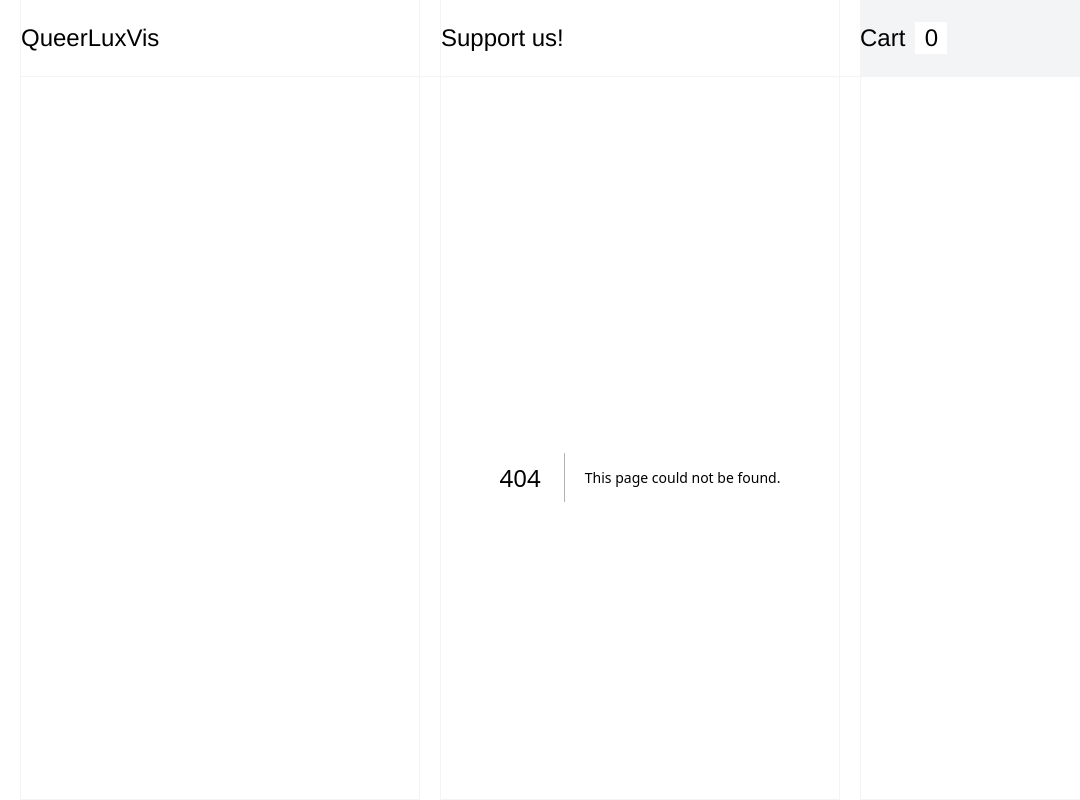
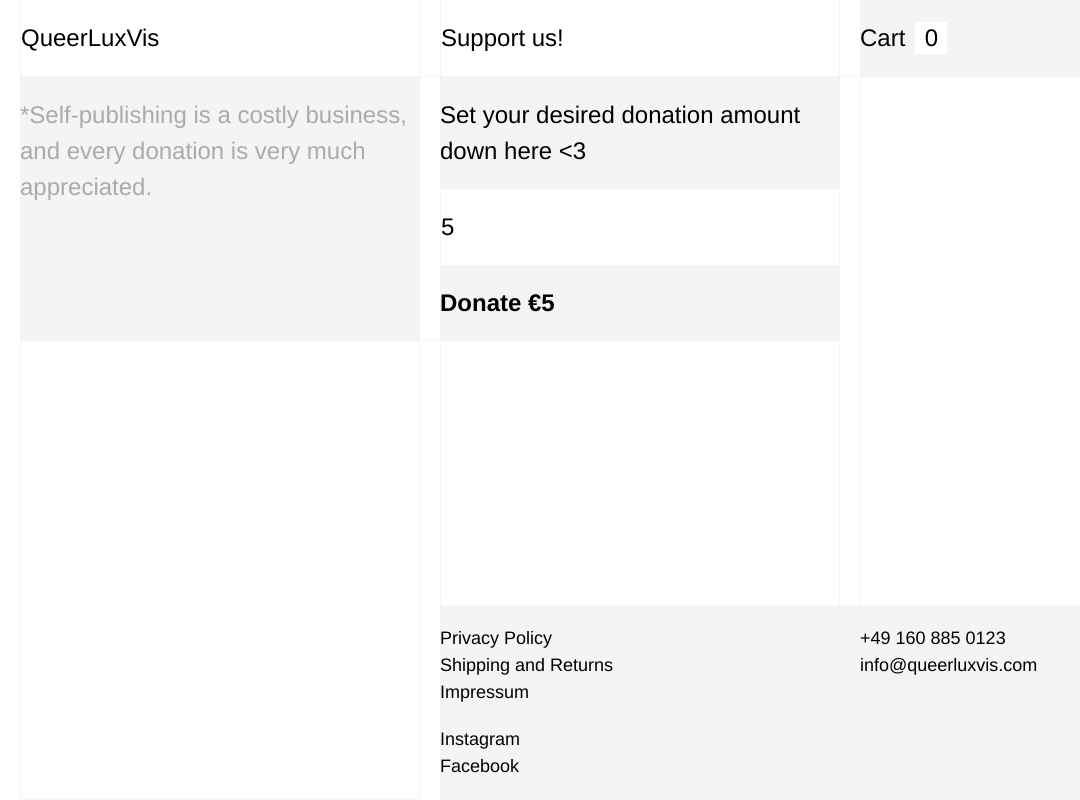
Before and after one commit to kostia2231/queerluxvis, a Next.js app: page /donation in a window 1280 px wide. Before the commit this address had no page. Shown: the top 800 px of the page, without its empty margins (0-1080 px from the left). Built offline with nearby package versions, Linux system fonts and the light colour scheme.

Commit message:
cart add fix; donation page created

```diff
--- a/components/Cart.tsx
+++ b/components/Cart.tsx
@@ -1,63 +1,55 @@
 'use client'
 
-import type { CartProps, CartProduct } from "../types"
+import type { CartProduct } from "../types"
 import { motion, AnimatePresence } from "motion/react"
-import { useState, useEffect, useRef } from "react"
-import useStore from "../store/store"
+import { useEffect, useRef, useState } from "react"
 import useCartStore from "../store/store"
 import Image from "next/image"
-import { createCart } from "../lib/shopifyCart";
+import { createCart } from "../lib/shopifyCart"
 
-export default function Cart({
-  toggleCartAction,
-  isClosed,
-}: CartProps) {
-  const [isVisible, setIsVisible] = useState(!isClosed)
+export default function Cart() {
   const cartRef = useRef<HTMLDivElement>(null)
-  const cart: CartProduct[] = useStore(state => state.cart)
-  const totalPrice: number = useStore((state) => state.getTotalPrice())
-  const addItem = useCartStore((state) => state.addItem)
-  const removeItem = useCartStore((state) => state.removeItem)
-  const [loading, setLoading] = useState(false);
-  const items = useCartStore((state) => state.cart);
+  const cart: CartProduct[] = useCartStore((state) => state.cart)
+  const { isCartOpen, closeCart, addItem, removeItem, getTotalPrice } = useCartStore()
+  const totalPrice: number = getTotalPrice()
+  const [loading, setLoading] = useState(false)
 
   useEffect(() => {
     function handleClickOutside(e: MouseEvent) {
       if (cartRef.current && !cartRef.current.contains(e.target as Node)) {
-        toggleCartAction()
+        closeCart()
       }
     }
 
-    if (!isClosed) {
+    if (isCartOpen) {
       document.addEventListener("mousedown", handleClickOutside)
-      setIsVisible(true)
     } else {
       document.removeEventListener("mousedown", handleClickOutside)
-      setIsVisible(false)
     }
 
     return () => {
       document.removeEventListener("mousedown", handleClickOutside)
     }
-  }, [isClosed, toggleCartAction])
+  }, [isCartOpen, closeCart])
 
   const handleCheckout = async () => {
-    if (!items.length) return
-    setLoading(true);
+    if (!cart.length) return
+    setLoading(true)
     try {
-      const newCart = await createCart(items);
-      localStorage.setItem("cartId", newCart.id);
-      window.open(newCart.checkoutUrl, "_self");
+      const newCart = await createCart(cart)
+      localStorage.setItem("cartId", newCart.id)
+      window.open(newCart.checkoutUrl, "_self")
     } catch (err) {
-      console.error("Checkout error:", err);
+      console.error("Checkout error:", err)
     } finally {
-      setLoading(false);
+      setLoading(false)
     }
-  };
+  }
 
   return (
     <AnimatePresence>
-      {isVisible && (
+      {isCartOpen && (
+        <>
           <motion.div
             initial={{ opacity: 0 }}
             animate={{ opacity: 1 }}
@@ -65,10 +57,8 @@ export default function Cart({
             transition={{
               type: "spring", duration: 0.55, bounce: 0.25
             }}
-          className="h-screen bg-white/60 fixed w-full left-0 z-50 backdrop-blur-sm">
-        </motion.div>
-      )}
-      {isVisible && (
+            className="h-screen bg-white/60 fixed w-full left-0 z-50 backdrop-blur-sm"
+          />
           <motion.div
             ref={cartRef}
             key="cart"
@@ -84,13 +74,16 @@ export default function Cart({
               <div className="flex justify-between border-b">
                 <div></div>
                 <div className="p-5">
-                <p onClick={toggleCartAction} className="cursor-pointer">
+                  <p onClick={closeCart} className="cursor-pointer">
                     Close
                   </p>
                 </div>
               </div>
-            {totalPrice != 0 && (<div className="pt-5">
-              <div className=""><span className="font-light">Subtotal — </span>{`€${totalPrice}`}</div>
+              {totalPrice != 0 && (
+                <div className="pt-5">
+                  <div className="">
+                    <span className="font-light">Subtotal — </span>{`€${totalPrice}`}
+                  </div>
                   <p className="text-gray-200 pb-5">Shipping calculated at checkout</p>
 
                   <div
@@ -101,7 +94,8 @@ export default function Cart({
                       {loading ? "Proceed To Checkout..." : "Proceed To Checkout"}
                     </p>
                   </div>
-            </div>)}
+                </div>
+              )}
 
               <div className="pb-5 overflow-y-auto h-[calc(100vh-245px)] ">
                 <div>
@@ -123,14 +117,19 @@ export default function Cart({
                         <p>Title: {p.title}</p>
                         <p>Price: €{p.price}</p>
                         <div>
-                        <p>Qty: <span
+                          <p>Qty:{" "}
+                            <span
                               onClick={() => removeItem(p.id)}
-                          className="text-gray-200 cursor-pointer hover:text-[#FF59A8] active:text-pink-300">less
-                        </span> {p.quantity} <span
-                          onClick={() => {
-                            addItem(p)
-                          }}
-                          className="text-gray-200 cursor-pointer hover:text-[#FF59A8] active:text-pink-300">more</span></p>
+                              className="text-gray-200 cursor-pointer hover:text-[#FF59A8] active:text-pink-300">
+                              less
+                            </span>
+                            {" "}{p.quantity}{" "}
+                            <span
+                              onClick={() => addItem(p)}
+                              className="text-gray-200 cursor-pointer hover:text-[#FF59A8] active:text-pink-300">
+                              more
+                            </span>
+                          </p>
                         </div>
                       </div>
                     </div>
@@ -139,6 +138,7 @@ export default function Cart({
               </div>
             </div>
           </motion.div>
+        </>
       )}
     </AnimatePresence>
   )
--- a/components/Header.tsx
+++ b/components/Header.tsx
@@ -2,14 +2,13 @@
 
 import { useRef } from "react"
 import { useRouter } from "next/navigation"
-import useStore from "../store/store"
+import useCartStore from "../store/store"
+import Link from "next/link"
 
-export default function Header({ toggleCartAction, toggleDonationAction }: {
-  toggleCartAction: () => void
-  toggleDonationAction: () => void
-}) {
+export default function Header() {
   const headerRef = useRef<HTMLDivElement>(null)
-  const count = useStore((state) => state.getCartCount())
+  const { openCart } = useCartStore()
+  const count = useCartStore((state) => state.getCartCount())
   const router = useRouter()
 
   return (
@@ -28,16 +27,15 @@ export default function Header({ toggleCartAction, toggleDonationAction }: {
 
         <div >
           <div
-            onClick={() => toggleDonationAction()}
-            className="border-x py-5 cursor-pointer bg-white hover:bg-[#FF59A8] hover:text-white border-b hover:border-b-[#FF59A8] hover:border-x-0">
-            <p>Support us!</p>
+            className="border-x cursor-pointer bg-white hover:bg-[#FF59A8] hover:text-white border-b hover:border-b-[#FF59A8] hover:border-x-0">
+            <Link href={"/donation"} className="w-full h-full block py-5">Support us!</Link>
           </div>
         </div>
 
         <div className="bg-white border-b"></div>
 
         <div className="justify-between items-center">
-          <div onClick={() => toggleCartAction()} className="bg-gray-100 py-5 flex gap-2.5 items-center cursor-pointer hover:bg-black hover:text-white border-b">
+          <div onClick={() => openCart()} className="bg-gray-100 py-5 flex gap-2.5 items-center cursor-pointer hover:bg-black hover:text-white border-b">
             <p>Cart</p>
             <div className={`${count > 0 ? "bg-[#FF59A8]" : "bg-white"} h-8 w-8 text-center justify-center flex items-center text-black`}>
               {count}
--- /dev/null
+++ b/src/app/donation/page.tsx
@@ -0,0 +1,70 @@
+'use client'
+
+import { useState, useRef } from "react"
+import { createDonationCheckout } from "../../../lib/donation"
+
+export default function Donation() {
+
+  const [amount, setAmount] = useState<number>(5)
+  const [loading, setLoading] = useState<boolean>(false)
+  const donationRef = useRef<HTMLDivElement>(null)
+
+  const handleDonate = async () => {
+    if (amount <= 0) return
+    setLoading(true)
+    try {
+      const checkoutUrl = await createDonationCheckout(amount)
+      window.location.href = checkoutUrl
+    } catch (err) {
+      console.error(err)
+    } finally {
+      setLoading(false)
+    }
+  }
+
+  return (
+    <>
+      <div>
+
+        <div
+          className="grid-wrapper sticky top-[77px] z-1 w-full"
+          ref={donationRef}
+        >
+          <div className="bg-gray-100">
+            <p className="text-black/30 py-5">
+              *Self-publishing is a costly business, and every donation is very much appreciated.
+            </p>
+          </div>
+
+          <div className="border-b bg-white"></div>
+
+          <div className="flex flex-col">
+            <div className="flex flex-col pb-0 w-full">
+              <div className="flex flex-col justify-center items-center">
+                <p className="text-left w-full py-5 bg-gray-100">Set your desired donation amount down here &lt;3</p>
+                <input
+                  type="number"
+                  min={1}
+                  value={amount}
+                  onChange={(e) => setAmount(Number(e.target.value))}
+                  className="py-5 w-full focus:outline-none focus:ring-0 bg-white border border-y-0 "
+                  placeholder=" "
+                />
+              </div>
+
+              <button
+                onClick={handleDonate}
+                disabled={loading}
+                className="font-bold text-left cursor-pointer bg-gray-100 text-black py-5  hover:bg-black hover:text-white transition disabled:opacity-50"
+              >
+                {loading ? "Processing..." : `Donate €${amount}`}
+              </button>
+            </div>
+          </div>
+          <div></div>
+          <div></div>
+        </div>
+      </div >
+    </>
+  )
+}
--- a/src/app/layout.tsx
+++ b/src/app/layout.tsx
@@ -5,8 +5,7 @@ import { useState } from "react"
 import Footer from "../../components/Footer";
 import GridElement from "../../components/GridElement";
 import dynamic from 'next/dynamic'
-import { motion, AnimatePresence } from "motion/react"
-import SupportSlider from "../../components/SupportSlider";
+import { motion } from "motion/react"
 
 const Cart = dynamic(() => import("../../components/Cart"), { ssr: false })
 const Header = dynamic(() => import("../../components/Header"), { ssr: false })
@@ -21,11 +20,6 @@ export default function RootLayout({
     setIsClosed(prev => !prev);
   }
 
-  const [donationIsOpen, setDonationOpen] = useState<boolean>(false)
-  function toggleDonationAction() {
-    setDonationOpen(prev => !prev);
-  }
-
   return (
     <html lang="en">
       <motion.body
@@ -34,15 +28,7 @@ export default function RootLayout({
         <GridElement />
 
         <Cart toggleCartAction={toggleCartAction} isClosed={isClosed} />
-        <Header toggleCartAction={toggleCartAction} toggleDonationAction={toggleDonationAction} />
-        <AnimatePresence mode="wait">
-          {donationIsOpen && (
-            <SupportSlider
-              key="support-slider"
-            />
-          )}
-        </AnimatePresence>
-
+        <Header toggleCartAction={toggleCartAction} />
         <main className="flex-grow">{children}</main>
         <Footer />
       </motion.body>
--- a/store/store.js
+++ b/store/store.js
@@ -5,7 +5,8 @@ import { shopifyFetch } from "../lib/shopify";
 
 const useCartStore = create(
   devtools(
-    persist((set, get) => ({
+    persist(
+      (set, get) => ({
         isCartOpen: false,
         cart: [],
         totalCount: 0,
@@ -20,11 +21,11 @@ const useCartStore = create(
           });
         },
 
-      addItem: (item) =>
+        addItem: (item) => {
           set((state) => {
             const cartItem = state.cart.find((p) => p.id === item.id);
+            let updatedCart;
 
-          let updatedCart;
             if (cartItem) {
               updatedCart = state.cart.map((p) =>
                 p.id === item.id ? { ...p, quantity: p.quantity + 1 } : p
@@ -37,7 +38,10 @@ const useCartStore = create(
               cart: updatedCart,
               totalCount: state.totalCount + 1,
             };
-        }),
+          });
+
+          get().openCart();
+        },
 
         getItemQuantity: (itemId) => {
           const item = get().cart.find((p) => p.id === itemId);
@@ -55,40 +59,35 @@ const useCartStore = create(
                   if (p.quantity === 1) {
                     return null;
                   } else {
-                  return {
-                    ...p,
-                    quantity: p.quantity - 1,
-                  };
+                    return { ...p, quantity: p.quantity - 1 };
                   }
                 }
                 return p;
               })
               .filter(Boolean);
 
-          const updatedTotalCount = state.totalCount - 1;
-
             return {
               cart: updatedCart,
-            totalCount: updatedTotalCount,
+              totalCount: Math.max(state.totalCount - 1, 0),
             };
           }),
 
         getCartCount: () => get().totalCount,
+        getTotalPrice: () =>
+          get().cart.reduce(
+            (total, item) => total + item.price * item.quantity,
+            0
+          ),
 
-      getTotalPrice: () => {
-        return get().cart.reduce(
-          (total, item) => total + item.price * item.quantity,
-          0,
-        );
-      },
+        clearCart: () => set({ cart: [], totalCount: 0 }),
 
-      clearCart: () =>
-        set(() => ({
-          cart: [],
-          totalCount: 0,
-        })),
-    })),
-  ),
+        openCart: () => set({ isCartOpen: true }),
+        closeCart: () => set({ isCartOpen: false }),
+        toggleCart: () => set((state) => ({ isCartOpen: !state.isCartOpen })),
+      }),
+      { name: "cart-storage" }
+    )
+  )
 );
 
 export default useCartStore;
```
Lines whose indentation alone changed are shown as unchanged.
